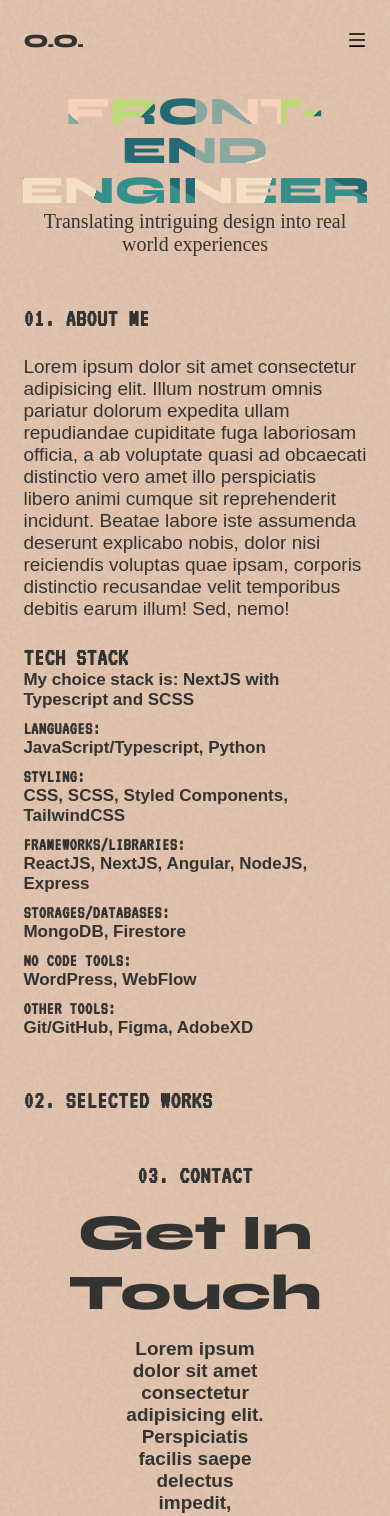
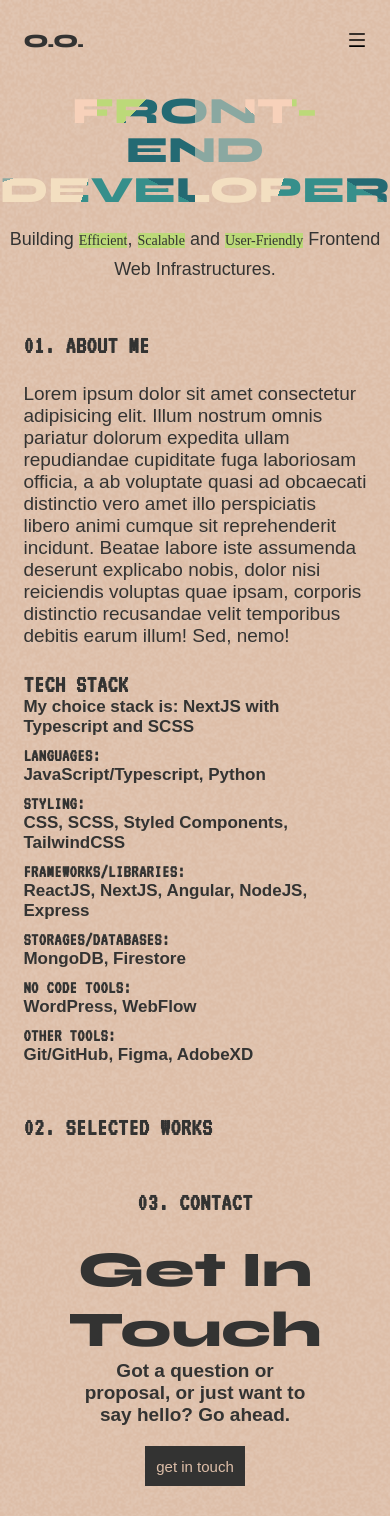
Before and after one commit to PhemiT/portfolio-v1, a Next.js app: page / in a window 390 px wide. Shown: the top 1516 px of the page. Built offline with nearby package versions, Linux system fonts and the light colour scheme; a web font is replaced by a local one.

Commit message:
design changes

```diff
--- a/modules/Contact.tsx
+++ b/modules/Contact.tsx
@@ -4,8 +4,10 @@ const Contact = () => {
             <div className="folio-contact mg-container heading">
                 <h3>03. Contact</h3>
                 <h1>get in touch</h1>
-                <p>Lorem ipsum dolor sit amet consectetur adipisicing elit. Perspiciatis facilis saepe delectus impedit, voluptas ab quis est ullam enim excepturi?</p>
-                <button>get in touch</button>
+                <p>Got a question or proposal, or just want to say hello? Go ahead.</p>
+                <a href="mailto:phemiwrites@gmail.com">
+                    <button>get in touch</button>
+                </a>
             </div>
         </>
     )
--- a/modules/Footer.tsx
+++ b/modules/Footer.tsx
@@ -11,7 +11,7 @@ const Footer = () => {
     return (
         <div className="folio-footer mg-container">
             <div className="attribution">
-                <a href="https://github.com/PhemiT/portfolio-v1">Designed & Built by Bukunmi</a>
+                <a href="https://github.com/PhemiT">Designed & Built by Bukunmi</a>
             </div>
             <div className="socials">
                 {socialLinks.map((link) => {
--- a/modules/Header.tsx
+++ b/modules/Header.tsx
@@ -1,8 +1,8 @@
 const Header = () => {
     return (
-        <div className="folio-header mg-container">
-            <h1 className="gradient-text">front- <br /> end <br /> engineer</h1>
-            <p>Translating intriguing design into real world experiences</p>
+        <div className="folio-header">
+            <h1 className="gradient-text">front- <br /> end <br /> developer</h1>
+            <p>Building <span className="highlight">Efficient</span>, <span className="highlight">Scalable</span> and <span className="highlight">User-Friendly</span> Frontend Web Infrastructures.</p>
         </div>
     )
 }
--- a/styles/globals.scss
+++ b/styles/globals.scss
@@ -151,7 +151,7 @@ body {
 .scrolled {
     position: sticky;
     top: 20px;
-    background-color: rgba(138, 168, 161, 0.8);
+    background-color: rgba(164, 149, 137, 0.8);
     background-image: url('../assets/grain.svg');
     background-size: cover;
     border: 1.5px solid $clr-grey;
@@ -206,23 +206,32 @@ body {
 
     h1 {
         font-family: $ff-heading;
-        font-size: 9.8vw;
+        font-size: 9.2vw;
         line-height: 9.9vw;
         max-width: 100%;
         font-weight: 800;
         text-transform: uppercase;
         text-align: center;
-        display: flex;
-        justify-content: center;
-        align-items: center;
+        display: inline;
+
+        br {
+            display: none;
+        }
     }
 
     p {
-        font-family: $ff-style;
         font-size: 20px;
-        font-weight: 300;
+        line-height: 24px;
+        font-weight: 400;
         text-align: center;
         max-width: 100%;
+        padding-top: 15px;
+
+        span[class="highlight"] {
+            background-color: #BCD979;
+            font-family: $ff-style;
+            font-size: 14px;
+        }
     }
 }
 /****************//****************/
@@ -298,7 +307,10 @@ body {
     justify-content: center;
     align-items: center;
     padding-bottom: 80px;
-    gap: 15px;
+
+    h3 {
+        padding-bottom: 25px;
+    }
 
     h1 {
         text-transform: capitalize;
@@ -309,9 +321,10 @@ body {
     }
 
     p {
-        width: 40%;
+        width: 100%;
         text-align: center;
         font-weight: 600;
+        padding-bottom: 20px;
     }
 
     button {
@@ -321,10 +334,18 @@ body {
         width: 100px;
         height: 40px;
         font-size: 15px;
+        font-weight: 500;
         background-color: $clr-grey;
         color: $clr-bg;
-        border: 0.5px solid transparent;
+        border: 1.5px solid transparent;
         cursor: pointer;
+        transition: $hvr-transition;
+
+        &:hover {
+            color: $clr-grey;
+            background: transparent;
+            border: 1.5px solid $clr-grey;
+        }
     }
 }
 /****************//****************/
@@ -366,8 +387,14 @@ body {
         padding-block: 10px 50px;
 
         h1 {
-            font-size: 10vw;
+            font-size: 9.5vw;
             line-height: 10.1vw;
+        }
+
+        p {
+            padding-top: 15px;
+            font-size: 18px;
+            line-height: 28px;
         }
     }
 
@@ -383,5 +410,9 @@ body {
 
     .folio-contact {
         padding-bottom: 50px;
+
+        p {
+            width: 70%;
+        }
     }
 }
```
